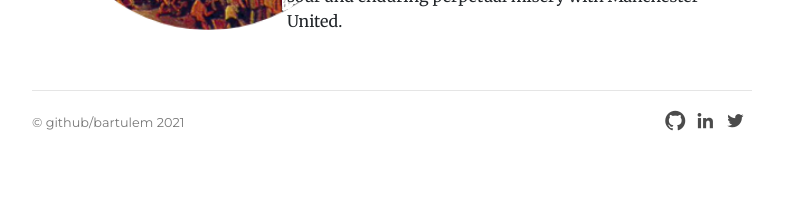
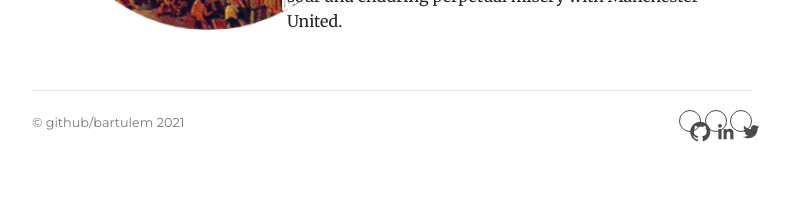
Before and after one commit to bartulem/bartulem.github.io, a Jekyll site: the page built from index.html, in a window 1280 px wide. Shown: the part 729-929 px from the top of the page, without its empty margins (248-1038 px from the left). Built offline with Jekyll 4.4.1, drawn with Linux system fonts in a browser that asks for light colours; nearby versions of some CDN libraries; comment, search, counter and statistics services are not loaded; a style sheet for code colours, icons or effects is not loaded.

Commit message:
change social media icons

```diff
--- a/_includes/footer.html
+++ b/_includes/footer.html
@@ -6,9 +6,9 @@
 	<div class="col-sm-4">
 	<p class="float-right">
 	<small>
-	<a class="icon-github social-button borderless static" target="_blank" href="https://github.com//bartulem"></a> &nbsp;
-	<a class="icon-linkedin social-button borderless static" target="_blank" href="https://www.linkedin.com/in//bartul-mimica"></a> &nbsp;
-	<a class="icon-twitter social-button borderless static" target="_blank" href="https://www.twitter.com/bartulem"></a> &nbsp;
+	<a class="icon-github social-button color" target="_blank" href="https://github.com//bartulem"></a>
+	<a class="icon-linkedin social-button color" target="_blank" href="https://www.linkedin.com/in//bartul-mimica"></a>
+	<a class="icon-twitter social-button color" target="_blank" href="https://www.twitter.com/bartulem"></a>
 	<a href="https://scholar.google.no/citations?user=aUeOyr8AAAAJ&hl=en" target="_blank" title="Scholar" class=:"label"><i class="ai ai-google-scholar-square ai-2x"></i></a>
 	</small></p>
 	</div>
```
